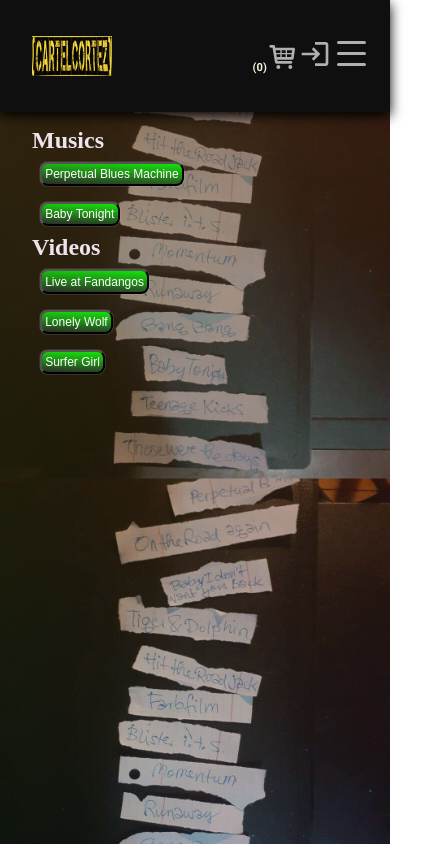
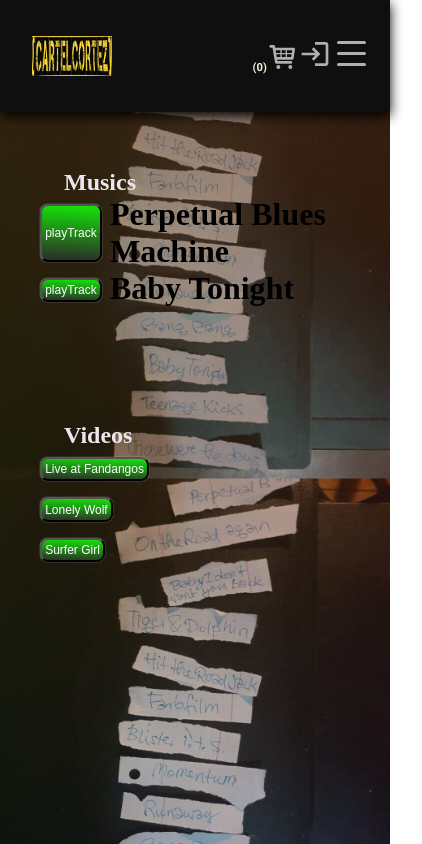
Before and after one commit to joaoaugusto-jesus/Band_website, a Next.js app: page /media in a window 390 px wide. Shown: the top 844 px of the page, 422 px wide, since content can reach past the window. Built offline with nearby package versions, Linux system fonts and the light colour scheme; a web font is replaced by a local one.

Commit message:
wip small fix navbar display sectionMedia position on media component for mobile

```diff
--- a/src/app/media/Media.module.css
+++ b/src/app/media/Media.module.css
@@ -1,19 +1,29 @@
 
 .layout{
-    margin: 0;
-    padding: 0;
-    box-sizing: border-box;
+
+    display: flex;
+    flex-direction: column;
 }
 
 .sectionMedia {
-    position: absolute; /* Ensure z-index takes effect */
-    top: 20%;
-    margin: 0;
+
+    margin: 2rem;
     padding: 0;
     width: 100%;
 
     z-index: 1; /* Higher z-index to appear above LayoutBg */
 }
+
+.listMusics{
+    position: absolute;
+    top: 20%;
+}
+
+.listVideos{
+    position: absolute;
+    top: 50%;
+}
+
 
 .subtitle{
     color: rgb(237, 229, 236);
@@ -21,46 +31,35 @@
     font-family: 'Chau Philomene One', cursive;
     margin-left: 2rem;
 }
-.listMusicsItems {
-    position: relative;
-    top: 0;
-    left: 2rem;
-    width: 100%;
-    height: 100%;
-    z-index: 2; /* Higher z-index to appear above LayoutBg */
-}
 
-.listVideoItems
-{
-    position: relative;
-    top: 0;
-    left: 2rem;
-    width: 100%;
-    height: 100%;
-    z-index: 2; /* Higher z-index to appear above LayoutBg */
-}
 
 
 .audioContainer h3
 {
     color: rgb(237, 229, 236);
-    font-size: 1rem;
+    font-size: 1.5rem;
     font-family: 'Chau Philomene One', cursive;
-    background-color: rgba(0, 0, 0, 0.368);
-    box-shadow: inset 0 0 10px rgba(0, 0, 0, 0.5);
+
     text-align:center;
     padding: 1rem;
+    position: absolute;
+    top: 20%;
+    left: 55%;
+    width: 25rem;
 }
 
 .videoContainer h3
 {
     color: rgb(237, 229, 236);
-    font-size: 1rem;
+    font-size: 1.5rem;
     font-family: 'Chau Philomene One', cursive;
-    background-color: rgba(0, 0, 0, 0.368);
-    box-shadow: inset 0 0 10px rgba(0, 0, 0, 0.5);
     text-align:center;
     padding: 1rem;
+    position: absolute;
+    top: 20%;
+    left: 55%;
+    width: 25rem;
+
 
 }
 
@@ -68,7 +67,7 @@
     width: auto;
     height: 18rem;
     position: absolute;
-    top: 2%;
+    top: 25%;
     right: 2rem;
     z-index: 1; /* Ensure it appears above the layout background */
     padding: 1rem;
@@ -80,16 +79,14 @@
 
     object-fit: contain;
     position: absolute;
-    top: 0;
+    top: 25%;
     right: 6rem;
     z-index: 1; /* Ensure it appears above the layout background */
 }
 
 @media (max-width: 768px) {
 
-     .sectionMedia {
-        top: 15%;
-    }
+
     .audioPlayer {
         width: 50%;
         right: 0;
@@ -97,7 +94,7 @@
     .videoPlayer {
         width: auto;
         right: 0;
-        top: 2%;
+        top: 25%;
     }
 
     .listMusicsItems
--- a/src/app/media/page.js
+++ b/src/app/media/page.js
@@ -102,12 +102,14 @@ export default function Media() {
         }, 0);
       };
     return (
-       <div className={styles.layout}>
+      <>
         <Navbar />
         <LayoutBg />
+        <div className={styles.layout}>
+
 
           <div className={styles.sectionMedia}>
-              <ul className="list-musics">
+              <ul className={styles.listMusics}>
                   <h2 className={styles.subtitle}>Musics</h2>
                   {tracks.map((track, index) => (
                   <li key={index} className={styles.listMusicsItems}>
@@ -115,8 +117,9 @@ export default function Media() {
                       className={`${styles.musicButton} ${currentTrack?.name === track.name && isPlaying ? styles.active : ''}`}
                       onClick={() => playTrack(track)}
                     >
-                      {track.name}
+                     playTrack
                     </Button>
+                    <h1 className={styles.musicDisplay}> {track.name}</h1>
                   </li>
                 ))}
               </ul>
@@ -140,7 +143,7 @@ export default function Media() {
                 </div>
               )}
 
-              <ul className="list-videos">
+              <ul className={styles.listVideos}>
                 <h2 className={styles.subtitle}>Videos</h2>
                 {videos.map((video, index) => (
                   <li key={index} className={styles.listVideoItems}>
@@ -175,8 +178,11 @@ export default function Media() {
 
           </div>
 
+
+        </div>
         <PageIcon />
         <Footer />
-        </div>
+      </>
+
     );
 }
```
